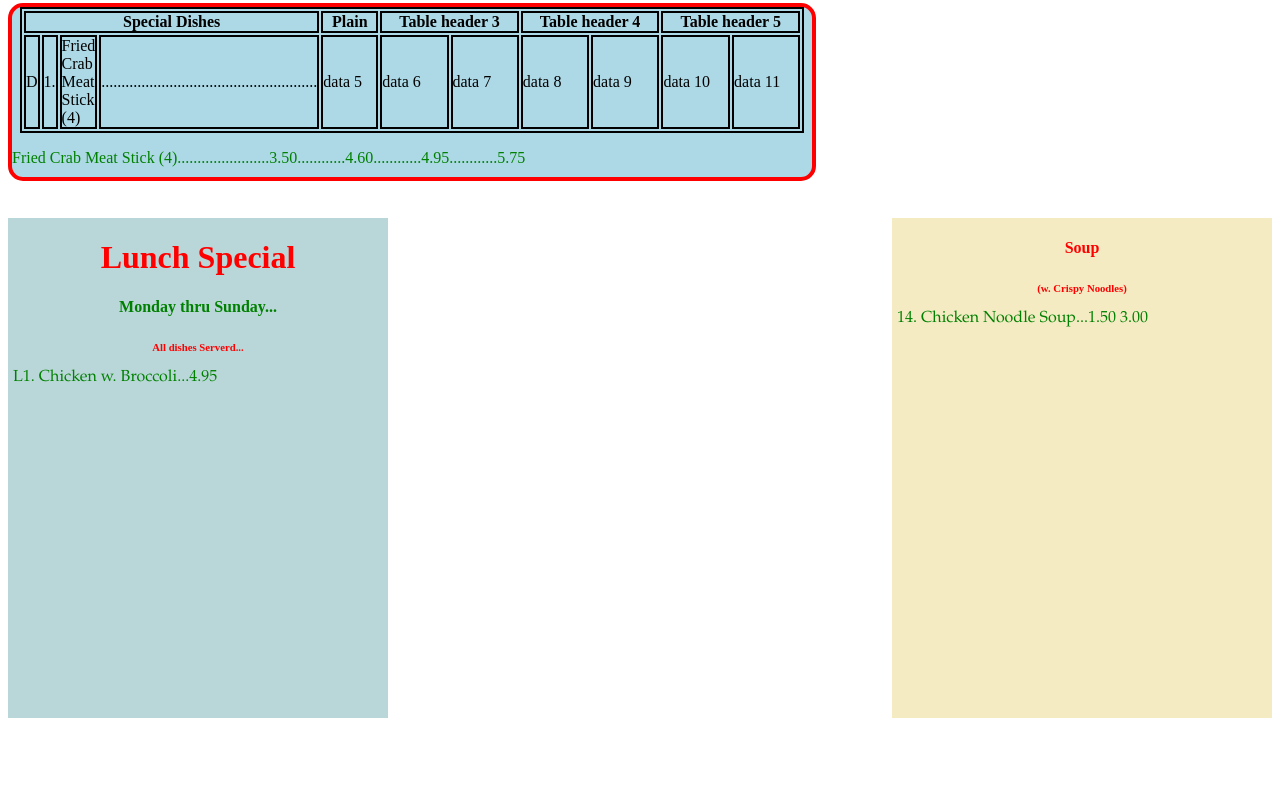
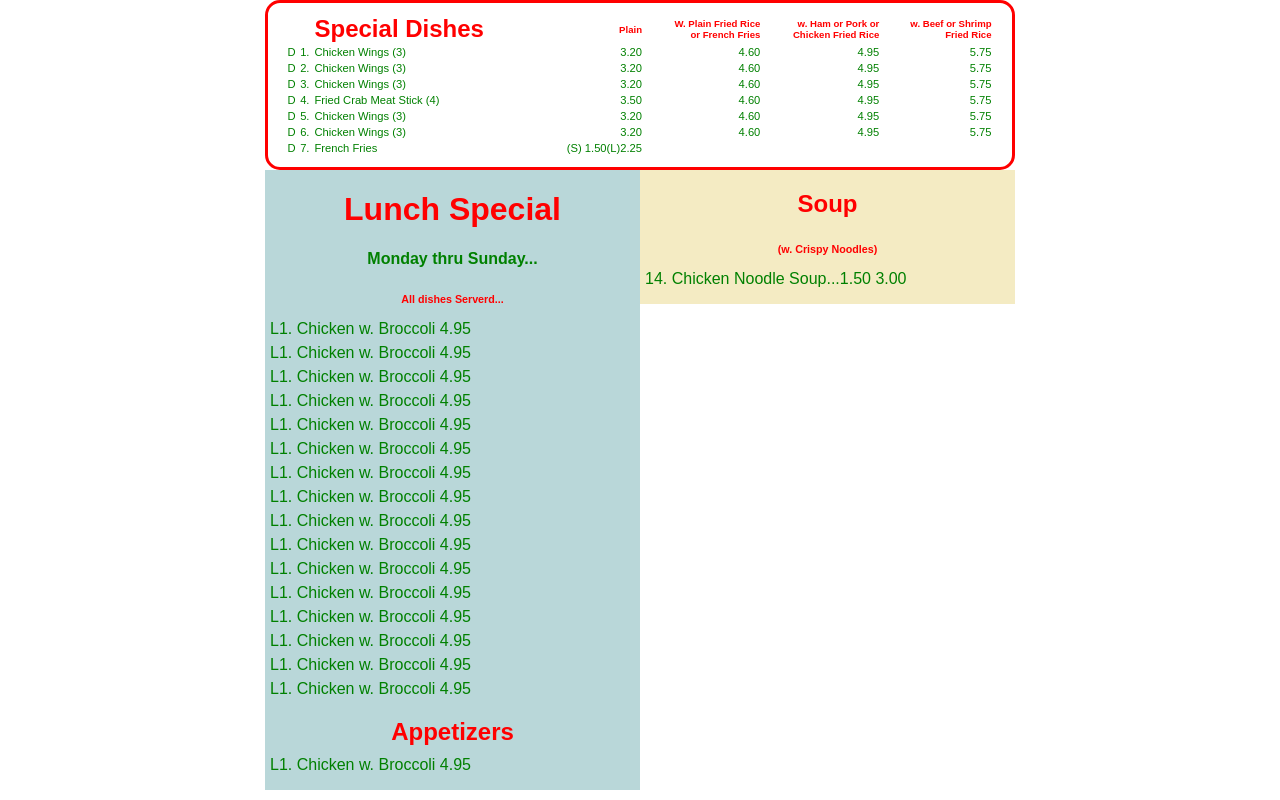
Before and after one commit to ssolt1/weblabSpring2016, a web app: file menu/index.html in a window 1280 px wide. Run offline with its HTML, style and script files only (its server is not run), Linux system fonts and the light colour scheme.

Commit message:
css menu work, I still need more practice.

```diff
--- a/menu/css/styles.css
+++ b/menu/css/styles.css
@@ -1,44 +1,56 @@
-.header {
-	z-index: 1;
-	position: fixed;
-	width: 98.5%;
-	max-width: 800px;
-	margin-top: -5px;
-	height: 170px;
-	background-color: lightblue;
-	margin-bottom: 10px;
+body {
+  margin: 0 auto;
+  padding: 0;
+  max-width: 750px;
+  font-family:sans-serif;
+}
+
+.topDiv {
+	margin: 0;
+	padding: 0;
+	border: 3px solid red;
 	border-radius: 15px;
-	border-color: red;
-	border-width: 4px;
-	border-style: solid;
 }
 
 table {
-	border: 2px solid black;
   margin: 0 auto;
-	padding: 0;
+  padding: 10px;
   width: 98%;
 }
 
-thead th {
-	border: 2px solid black;
+thead th:nth-child(-n + 3) {
   margin: 0 auto;
   padding: 0;
+  text-align: left;
+  color: red;
+  font-size: 1.5rem;
 }
 
-tbody td {
-	border: 2px solid black;
+thead th:nth-last-child(-n + 4) {
+	text-align: right;
+	color: red;
+	font-size: .6rem;
+}
+
+tbody td:nth-child(-n + 3) {
   margin: 0 auto;
   padding: 0;
+  text-align: left;
+  color: green;
+  font-size: .7rem;
+}
+
+tbody td:nth-last-child(-n + 4) {
+	text-align: right;
+	color: green;
+	font-size: .7rem;
 }
 
 .left {
   position: relative;
   float: left;
-	margin-top: 210px;
-	width: 45%;
-	max-width: 380px;
-	height: 500px;
+  width: 90%;
+  max-width: 375px;
   background-color: #B9D7D9;
   margin-bottom: 10px;
 }
@@ -47,7 +59,7 @@ tbody td {
   margin-left: 5px;
   margin-right: 5px;
   margin-top: -10px;
-	font-family: Garamond, serif;
+  font-family: sans-serif;
   color: green;
   text-align: justify;
 }
@@ -55,10 +67,8 @@ tbody td {
 .right {
   position: relative;
   float: right;
-	margin-top: 210px;
-	width: 45%;
-	max-width: 380px;
-	height: 500px;
+  width: 90%;
+  max-width: 375px;
   background-color: #F4EBC3;
   margin-bottom: 10px;
 }
@@ -67,7 +77,7 @@ tbody td {
   margin-left: 5px;
   margin-right: 5px;
   margin-top: -10px;
-	font-family: Garamond, serif;
+  font-family: sans-serif;
   color: green;
   text-align: justify;
 }
@@ -91,19 +101,3 @@ div p {
   text-align: justify;
   color: green;
 }
-
-/*#footer {
-	position: relative;
-	height: 50px;
-	background-color: #668284;
-	clear: both;
-	font-family: Verdana, sans-serif;
-	font-size: 14px;
-	text-align: center;
-	color: #ffffff;
-}*/
-
-/*#footer p {
-	position: relative;
-	padding-top: 15px;
-}*/
--- a/menu/index.html
+++ b/menu/index.html
@@ -2,130 +2,120 @@
 <html>
 <head>
 	<title>Chinese Menu</title>
-		<link type="text/css" rel="stylesheet" href="css/styles.css"/>
+	<link type="text/css" rel="stylesheet" href="css/styles.css" />
 </head>
+
 <body>
-		<div class="header">
+	<div>
+		<div class="topDiv">
 			<table>
 				<thead>
-					<!-- <th colspan="3">Table header 1</th> -->
-					<th colspan="4">Special Dishes</th>
+					<th></th>
+					<th></th>
+					<th>Special Dishes</th>
 					<th>Plain</th>
-					<th colspan="2">Table header 3</th>
-					<th colspan="2">Table header 4</th>
-					<th colspan="2">Table header 5</th>
+					<th>W. Plain Fried Rice<br>or French Fries</th>
+					<th>w. Ham or Pork or<br>Chicken Fried Rice</th>
+					<th>w. Beef or Shrimp<br>Fried Rice</th>
 				</thead>
 				<tbody>
 					<tr>
-						<td width="3em">D </td>
-						<td width="3em">1. </td>
-						<td width="26rem">Fried Crab Meat Stick (4)</td>
-						<td width="40em">......................................................</td>
-						<td>data 5</td>
-						<td>data 6</td>
-						<td>data 7</td>
-						<td>data 8</td>
-						<td>data 9</td>
-						<td>data 10</td>
-						<td>data 11</td>
-					</tr>
-					<!-- <tr>
-						<td>data 1</td>
-						<td>data 2</td>
-						<td>data 3</td>
-						<td>data 4</td>
-						<td>data 5</td>
-						<td>data 6</td>
-						<td>data 7</td>
-						<td>data 8</td>
-						<td>data 9</td>
-						<td>data 10</td>
-						<td>data 11</td>
+						<td> D </td>
+						<td> 1. </td>
+						<td>Chicken Wings (3)</td>
+						<td>3.20</td>
+						<td>4.60</td>
+						<td>4.95</td>
+						<td>5.75</td>
 					</tr>
 					<tr>
-						<td>data 1</td>
-						<td>data 2</td>
-						<td>data 3</td>
-						<td>data 4</td>
-						<td>data 5</td>
-						<td>data 6</td>
-						<td>data 7</td>
-						<td>data 8</td>
-						<td>data 9</td>
-						<td>data 10</td>
-						<td>data 11</td>
+						<td> D </td>
+						<td> 2. </td>
+						<td>Chicken Wings (3)</td>
+						<td>3.20</td>
+						<td>4.60</td>
+						<td>4.95</td>
+						<td>5.75</td>
 					</tr>
 					<tr>
-						<td>data 1</td>
-						<td>data 2</td>
-						<td>data 3</td>
-						<td>data 4</td>
-						<td>data 5</td>
-						<td>data 6</td>
-						<td>data 7</td>
-						<td>data 8</td>
-						<td>data 9</td>
-						<td>data 10</td>
-						<td>data 11</td>
+						<td> D </td>
+						<td> 3. </td>
+						<td>Chicken Wings (3)</td>
+						<td>3.20</td>
+						<td>4.60</td>
+						<td>4.95</td>
+						<td>5.75</td>
 					</tr>
 					<tr>
-						<td>data 1</td>
-						<td>data 2</td>
-						<td>data 3</td>
-						<td>data 4</td>
-						<td>data 5</td>
-						<td>data 6</td>
-						<td>data 7</td>
-						<td>data 8</td>
-						<td>data 9</td>
-						<td>data 10</td>
-						<td>data 11</td>
+						<td> D </td>
+						<td> 4. </td>
+						<td>Fried Crab Meat Stick (4)</td>
+						<td>3.50</td>
+						<td>4.60</td>
+						<td>4.95</td>
+						<td>5.75</td>
 					</tr>
 					<tr>
-						<td>data 1</td>
-						<td>data 2</td>
-						<td>data 3</td>
-						<td>data 4</td>
-						<td>data 5</td>
-						<td>data 6</td>
-						<td>data 7</td>
-						<td>data 8</td>
-						<td>data 9</td>
-						<td>data 10</td>
-						<td>data 11</td>
+						<td> D </td>
+						<td> 5. </td>
+						<td>Chicken Wings (3)</td>
+						<td>3.20</td>
+						<td>4.60</td>
+						<td>4.95</td>
+						<td>5.75</td>
 					</tr>
 					<tr>
-						<td>data 1</td>
-						<td>data 2</td>
-						<td>data 3</td>
-						<td>data 4</td>
-						<td>data 5</td>
-						<td>data 6</td>
-						<td>data 7</td>
-						<td>data 8</td>
-						<td>data 9</td>
-						<td>data 10</td>
-						<td>data 11</td>
-					</tr> -->
+						<td> D </td>
+						<td> 6. </td>
+						<td>Chicken Wings (3)</td>
+						<td>3.20</td>
+						<td>4.60</td>
+						<td>4.95</td>
+						<td>5.75</td>
+					</tr>
+					<tr>
+						<td> D </td>
+						<td> 7. </td>
+						<td>French Fries</td>
+						<td>(S) 1.50(L)2.25</td>
+						<td></td>
+						<td></td>
+						<td></td>
+					</tr>
 				</tbody>
 			</table>
-			<p>
-				Fried Crab Meat Stick (4).......................3.50............4.60............4.95............5.75
-			</p>
 		</div>
+	</div>
+	<div class="upright">
 		<div class="left">
 			<h1 class="subHeadingTop1">Lunch Special</h1>
 			<h4 class="subHeadingTop2">Monday thru Sunday...</h4>
 			<h6 class="subHeadingTop3">All dishes Serverd...</h6>
-			<p>L1. 	Chicken w. Broccoli...4.95</p>
+			<p><span>L1. </span><span> Chicken w. Broccoli </span> <span>4.95</span></p>
+			<p>L1. Chicken w. Broccoli 4.95</p>
+			<p>L1. Chicken w. Broccoli 4.95</p>
+			<p>L1. Chicken w. Broccoli 4.95</p>
+			<p>L1. Chicken w. Broccoli 4.95</p>
+			<p>L1. Chicken w. Broccoli 4.95</p>
+			<p>L1. Chicken w. Broccoli 4.95</p>
+			<p>L1. Chicken w. Broccoli 4.95</p>
+			<p>L1. Chicken w. Broccoli 4.95</p>
+			<p>L1. Chicken w. Broccoli 4.95</p>
+			<p>L1. Chicken w. Broccoli 4.95</p>
+			<p>L1. Chicken w. Broccoli 4.95</p>
+			<p>L1. Chicken w. Broccoli 4.95</p>
+			<p>L1. Chicken w. Broccoli 4.95</p>
+			<p>L1. Chicken w. Broccoli 4.95</p>
+			<p>L1. Chicken w. Broccoli 4.95</p>
+			<h2 class="subHeadingTop1">Appetizers</h2>
+			<p>L1. Chicken w. Broccoli 4.95</p>
 		</div>
 		<div class="right">
-			<h4 class="subHeadingTop1">Soup</h4>
+		<h2 class="subHeadingTop1">Soup</h2>
 		<h6 class="subHeadingTop3">(w. Crispy Noodles)</h6>
-			<p>14. 	Chicken Noodle Soup...1.50 3.00</p>
+		<p>14. Chicken Noodle Soup...1.50 3.00</p>
 		</div>
-		<!-- <div id="footer">
-			<p>105 Kenroy Court, Fort Collins, CO 80524 | Tel: (555) 555-5555</p>
-		</div> -->
+	</div>
 </body>
+
 </html>
--- /dev/null
+++ b/menu/js/empty2.js
@@ -0,0 +1,6 @@
+i=;
+
+var sumUp = function (sum) {
+  for (i = 0; i < 10; i++);
+    sum = i + sum;
+}
```
Also changed, not shown: menu/css/stylesheet.css (added, +16 -0 lines), menu/indexTest.html (added, +13 -0 lines). Lines whose indentation alone changed are shown as unchanged.
